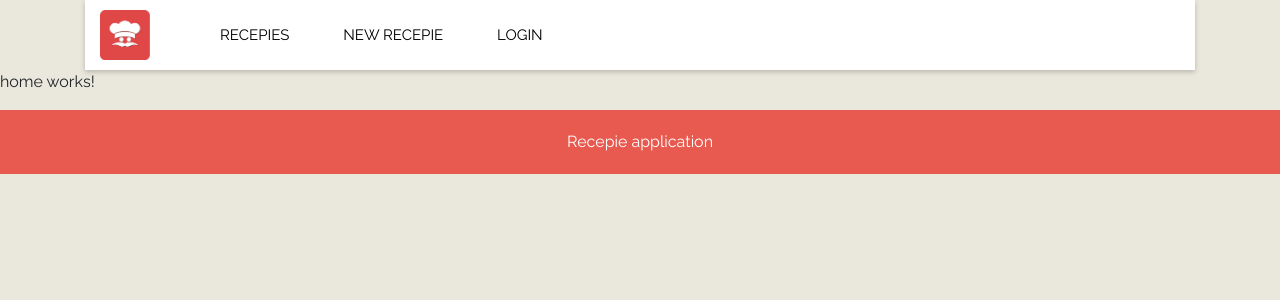
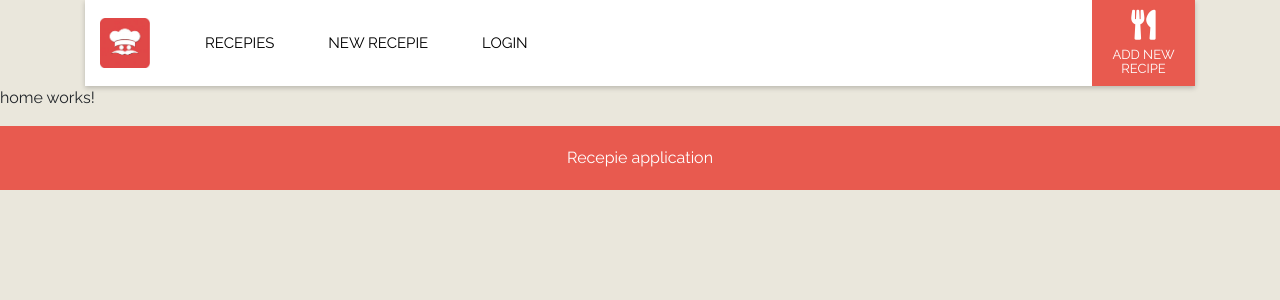
Before and after one commit to VesnaSiljak/recepiebook, an Angular app: page / in a window 1280 px wide. Shown: the top 300 px of the page. Built offline with nearby package versions, Linux system fonts and the light colour scheme.

Commit message:
add json and button in header

```diff
--- a/src/app/shared/header/header.component.html
+++ b/src/app/shared/header/header.component.html
@@ -1,5 +1,5 @@
 <div class="container">
-  <div class="header">
+  <header>
     <div class="logo">
       <img src="../../../assets/images/download.jpg" alt="logo">
     </div>
@@ -15,5 +15,9 @@
         </li>
       </ul>
     </div>
-  </div>
+    <div class="left-btn">
+        <i class="fas fa-utensils"></i>
+        <p>Add new recipe</p>
+    </div>
+  </header>
 </div>
--- a/src/app/shared/header/header.component.scss
+++ b/src/app/shared/header/header.component.scss
@@ -1,13 +1,39 @@
 @import '../../../styles.scss';
-.header{
+header{
     overflow: hidden;
     background: $white;
     display: flex;
     @include shadow(0px, 2px, 5px, 0px);
+    .left-btn{
+        background-color: $light-color;
+        color: $white;
+        text-align: center;
+        padding: 10px 5px;
+        cursor: pointer;
+        @include transition(all,0.2s);
+        p{
+            font-size: 13px;
+            margin: 0px;
+            text-transform: uppercase;
+            line-height: 14px;
+            margin-top: 5px;
+        }
+        i{
+            font-size: 30px;
+        }
+        &:hover{
+            background-color: $white;
+            color: $light-color;
+            @include transition(all,0.2s);
+        }
+    }
 }
 
 .logo{
-    margin: 10px 15px;
+    margin-left:15px;
+    display: flex;
+    justify-content: center;
+    align-items: center;
     img{
         width: 50px;
         height: 50px;
```
Also changed, not shown: src/app/shared/json/recipe.json (added, +91 -0 lines).
